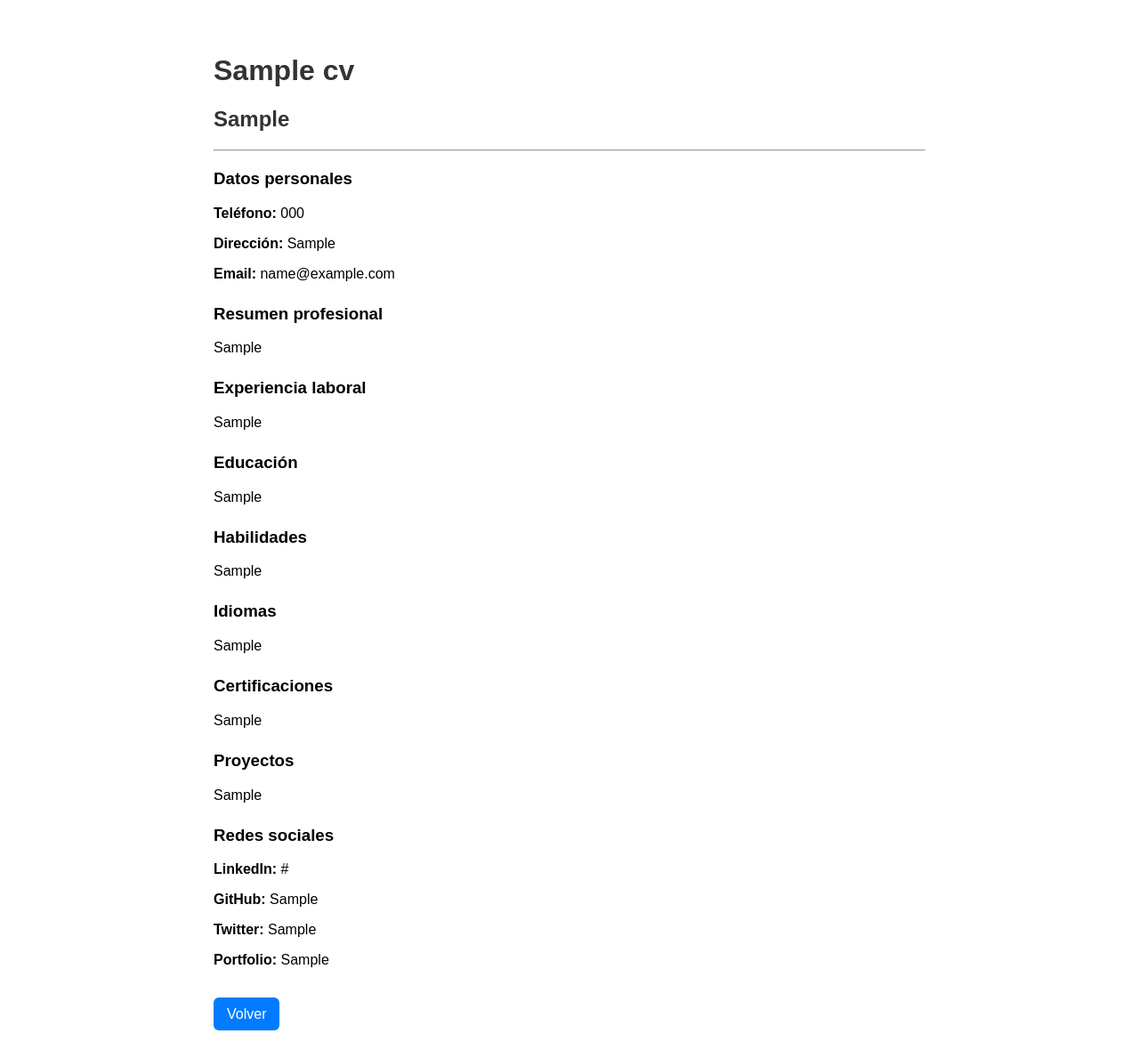
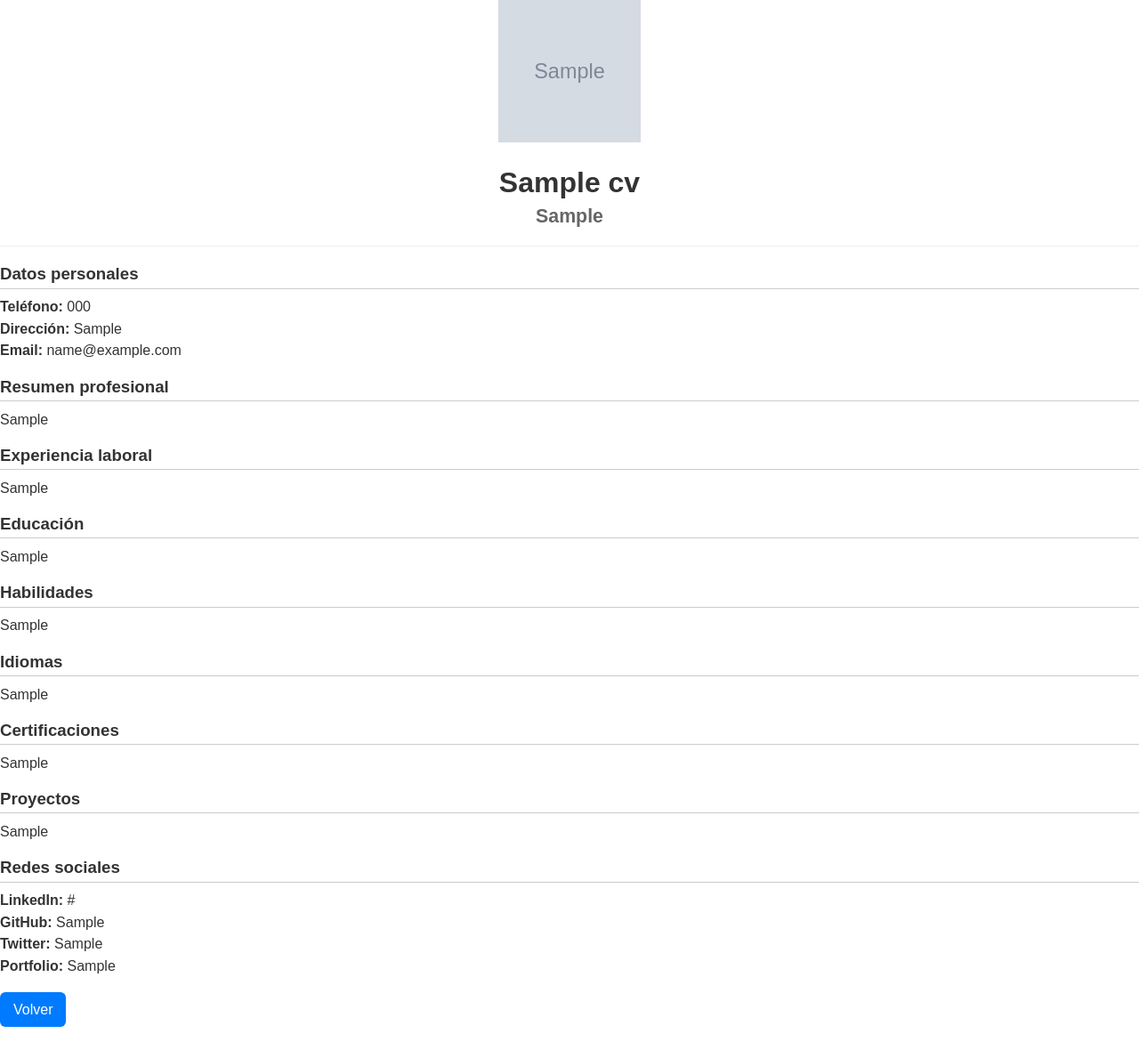
Before and after one commit to Cubas-G/cv-generator-flask, a Flask app: page /ver-cv/1 in a window 1280 px wide. Shown: the whole page at 89% size. After the commit the page ends 1154 px from the top, so only its background shows below. Run offline with Flask 3, Linux system fonts and the light colour scheme; a user stored in the database is signed in; tables that the repository leaves empty hold one stand-in row (values such as "Sample post"); grey boxes marked "Sample" are stand-in pictures.

Commit message:
Quinto commit: Generando pdf

```diff
--- a/app.py
+++ b/app.py
@@ -1,10 +1,14 @@
-from flask import Flask, render_template, request, redirect, url_for
+from flask import Flask, render_template, request, redirect, url_for, send_file
 from flask_sqlalchemy import SQLAlchemy
 from flask_login import (
     LoginManager, UserMixin, login_user,
     login_required, logout_user, current_user
 )
 from werkzeug.security import generate_password_hash, check_password_hash
+from werkzeug.utils import secure_filename
+import os
+import io
+from xhtml2pdf import pisa
 
 # ---------------------------------------------------------
 # CONFIGURACIÓN PRINCIPAL
@@ -13,6 +17,15 @@ from werkzeug.security import generate_password_hash, check_password_hash
 app = Flask(__name__)
 app.config['SECRET_KEY'] = 'clave-super-secreta'
 app.config['SQLALCHEMY_DATABASE_URI'] = 'sqlite:///database.db'
+app.config['UPLOAD_FOLDER'] = os.path.join('static', 'uploads')
+app.config['ALLOWED_EXTENSIONS'] = {'png', 'jpg', 'jpeg', 'gif'}
+
+if not os.path.exists(app.config['UPLOAD_FOLDER']):
+    os.makedirs(app.config['UPLOAD_FOLDER'])
+
+def allowed_file(filename):
+    return '.' in filename and \
+           filename.rsplit('.', 1)[1].lower() in app.config['ALLOWED_EXTENSIONS']
 
 db = SQLAlchemy(app)
 
@@ -55,6 +68,7 @@ class CV(db.Model):
     github = db.Column(db.String(200))
     twitter = db.Column(db.String(200))
     portfolio = db.Column(db.String(200))
+    foto_perfil = db.Column(db.String(250))
 
     # Relación con usuario
     user_id = db.Column(db.Integer, db.ForeignKey('user.id'))
@@ -121,7 +135,9 @@ def logout():
 
 @app.route('/')
 def home():
-    return render_template('form.html')
+    if current_user.is_authenticated:
+        return redirect(url_for('dashboard'))
+    return redirect(url_for('login'))
 
 
 @app.route('/dashboard')
@@ -138,6 +154,13 @@ def dashboard():
 @login_required
 def generar():
     datos = request.form
+
+    filename = None
+    if 'foto_perfil' in request.files:
+        file = request.files['foto_perfil']
+        if file and allowed_file(file.filename):
+            filename = secure_filename(file.filename)
+            file.save(os.path.join(app.config['UPLOAD_FOLDER'], filename))
 
     nuevo_cv = CV(
         nombre=datos['nombre'],
@@ -156,6 +179,7 @@ def generar():
         github=datos.get('github'),
         twitter=datos.get('twitter'),
         portfolio=datos.get('portfolio'),
+        foto_perfil=filename,
         user_id=current_user.id
     )
 
@@ -221,6 +245,13 @@ def editar_cv(id):
         cv.twitter = request.form.get('twitter')
         cv.portfolio = request.form.get('portfolio')
 
+        if 'foto_perfil' in request.files:
+            file = request.files['foto_perfil']
+            if file and allowed_file(file.filename):
+                filename = secure_filename(file.filename)
+                file.save(os.path.join(app.config['UPLOAD_FOLDER'], filename))
+                cv.foto_perfil = filename
+
         db.session.commit()
         return redirect(url_for('mis_cvs'))
 
@@ -246,8 +277,59 @@ def eliminar_cv(id):
 
 
 # ---------------------------------------------------------
+# EXPORTAR PDF
+# ---------------------------------------------------------
+
+def link_callback(uri, rel):
+    # use short variable names
+    sUrl = '/static/'
+    sDir = os.path.join(app.root_path, 'static')
+
+    if uri.startswith(sUrl):
+        path = os.path.join(sDir, uri.replace(sUrl, "").replace("/", os.sep))
+    else:
+        return uri
+
+    # make sure that file exists
+    if not os.path.isfile(path):
+        return uri
+
+    return path
+
+@app.route('/exportar-pdf/<int:id>')
+@login_required
+def exportar_pdf(id):
+    cv = CV.query.get_or_404(id)
+
+    if cv.user_id != current_user.id:
+        return "No tienes permiso para exportar este CV"
+
+    html = render_template('cv_template.html', datos=cv, is_pdf=True)
+
+    result = io.BytesIO()
+    pisa_status = pisa.CreatePDF(
+        io.BytesIO(html.encode("utf-8")),
+        dest=result,
+        link_callback=link_callback
+    )
+
+    if pisa_status.err:
+        return "Error al generar el PDF"
+
+    result.seek(0)
+    return send_file(
+        result,
+        as_attachment=True,
+        download_name=f'CV_{secure_filename(cv.nombre)}.pdf',
+        mimetype='application/pdf'
+    )
+
+
+# ---------------------------------------------------------
 # EJECUCIÓN DEL SERVIDOR
 # ---------------------------------------------------------
 
 if __name__ == '__main__':
+    with app.app_context():
+        db.create_all()
     app.run(debug=True)
--- a/templates/cv_template.html
+++ b/templates/cv_template.html
@@ -1,35 +1,104 @@
 <!DOCTYPE html>
 <html lang="es">
+
 <head>
     <meta charset="UTF-8">
     <meta name="viewport" content="width=device-width, initial-scale=1.0">
     <title>CV generado</title>
 
     <style>
+        @page {
+            size: A4;
+            margin: 1cm;
+        }
+
         body {
             font-family: Arial, sans-serif;
             background: #ffffff;
-            padding: 40px;
-            max-width: 800px;
-            margin: auto;
+            color: #333;
+            line-height: 1.2;
+            padding: 0;
+            margin: 0;
         }
-        h1, h2 { color: #333; }
-        .section { margin-bottom: 25px; }
-        .label { font-weight: bold; }
-        hr { margin: 20px 0; }
-        a {
+
+        h1 {
+            font-size: 24pt;
+            margin-bottom: 5pt;
+            text-align: center;
+        }
+
+        h2 {
+            font-size: 16pt;
+            color: #666;
+            margin-top: 0;
+            margin-bottom: 15pt;
+            text-align: center;
+        }
+
+        h3 {
+            font-size: 14pt;
+            border-bottom: 1px solid #ccc;
+            padding-bottom: 3pt;
+            margin-top: 15pt;
+            margin-bottom: 8pt;
+        }
+
+        .section {
+            margin-bottom: 10pt;
+        }
+
+        .label {
+            font-weight: bold;
+        }
+
+        p {
+            margin: 4pt 0;
+        }
+
+        hr {
+            margin: 10pt 0;
+            border: 0;
+            border-top: 1px solid #eee;
+        }
+
+        .no-print {
+            margin-top: 20px;
+        }
+
+        /* Use a class on body to hide elements in PDF */
+        .is-pdf .no-print {
+            display: none !important;
+        }
+
+        .btn-volver {
+            display: inline-block;
             padding: 10px 15px;
             background: #007bff;
-            color: white;
+            color: white !important;
             border-radius: 6px;
             text-decoration: none;
         }
-        a:hover { background: #0056b3; }
+
+        .photo-container {
+            text-align: center;
+            margin-bottom: 10pt;
+        }
+
+        .profile-photo {
+            width: 120pt;
+            height: 120pt;
+        }
     </style>
 </head>
 
-<body>
+<body class="{% if is_pdf %}is-pdf{% endif %}">
 
+    {% if datos.foto_perfil %}
+    <div class="photo-container">
+        <img src="{{ url_for('static', filename='uploads/' + datos.foto_perfil) }}" alt="Foto de Perfil"
+            class="profile-photo">
+    </div>
+    {% endif %}
     <h1>{{ datos.nombre }}</h1>
     <h2>{{ datos.profesion }}</h2>
 
@@ -79,14 +148,16 @@
 
     <div class="section">
         <h3>Redes sociales</h3>
-        <p><strong>LinkedIn:</strong> {{ datos.linkedin }}</p>
-        <p><strong>GitHub:</strong> {{ datos.github }}</p>
-        <p><strong>Twitter:</strong> {{ datos.twitter }}</p>
-        <p><strong>Portfolio:</strong> {{ datos.portfolio }}</p>
+        <p><span class="label">LinkedIn:</span> {{ datos.linkedin }}</p>
+        <p><span class="label">GitHub:</span> {{ datos.github }}</p>
+        <p><span class="label">Twitter:</span> {{ datos.twitter }}</p>
+        <p><span class="label">Portfolio:</span> {{ datos.portfolio }}</p>
     </div>
 
-    <br>
-    <a href="/mis-cvs">Volver</a>
+    <div class="no-print">
+        <a href="/mis-cvs" class="btn-volver">Volver</a>
+    </div>
 
 </body>
+
 </html>
--- a/templates/form.html
+++ b/templates/form.html
@@ -14,7 +14,9 @@
             <p class="subtitle">Completa tu información para crear un CV profesional</p>
         </header>
 
-        <form action="/generar" method="POST">
+        <form action="/generar" method="POST" enctype="multipart/form-data">
+        <label for="foto_perfil">Foto de Perfil:</label>
+        <input type="file" name="foto_perfil" id="foto_perfil" accept="image/*">
 
             <section class="form-section">
                 <h2>Datos Personales</h2>
--- a/templates/login.html
+++ b/templates/login.html
@@ -27,7 +27,7 @@
                     <input type="password" name="password" placeholder="••••••••" required>
                 </div>
 
-                <button type="submit" style="width: 100%;">Entrar</button>
+                <button type="submit">Entrar</button>
 
                 <div class="auth-footer">
                     ¿No tienes cuenta? <a href="/register">Regístrate</a>
--- a/templates/register.html
+++ b/templates/register.html
@@ -32,7 +32,7 @@
                     <input type="password" name="password" placeholder="••••••••" required>
                 </div>
 
-                <button type="submit" style="width: 100%;">Registrarme</button>
+                <button type="submit">Registrarme</button>
 
                 <div class="auth-footer">
                     ¿Ya tienes cuenta? <a href="/login">Inicia sesión</a>
```
Also changed, not shown: static/styles.css (+39 -0 lines), templates/editar_cv.html (+7 -1 lines), templates/mis_cvs.html (+5 -3 lines).
